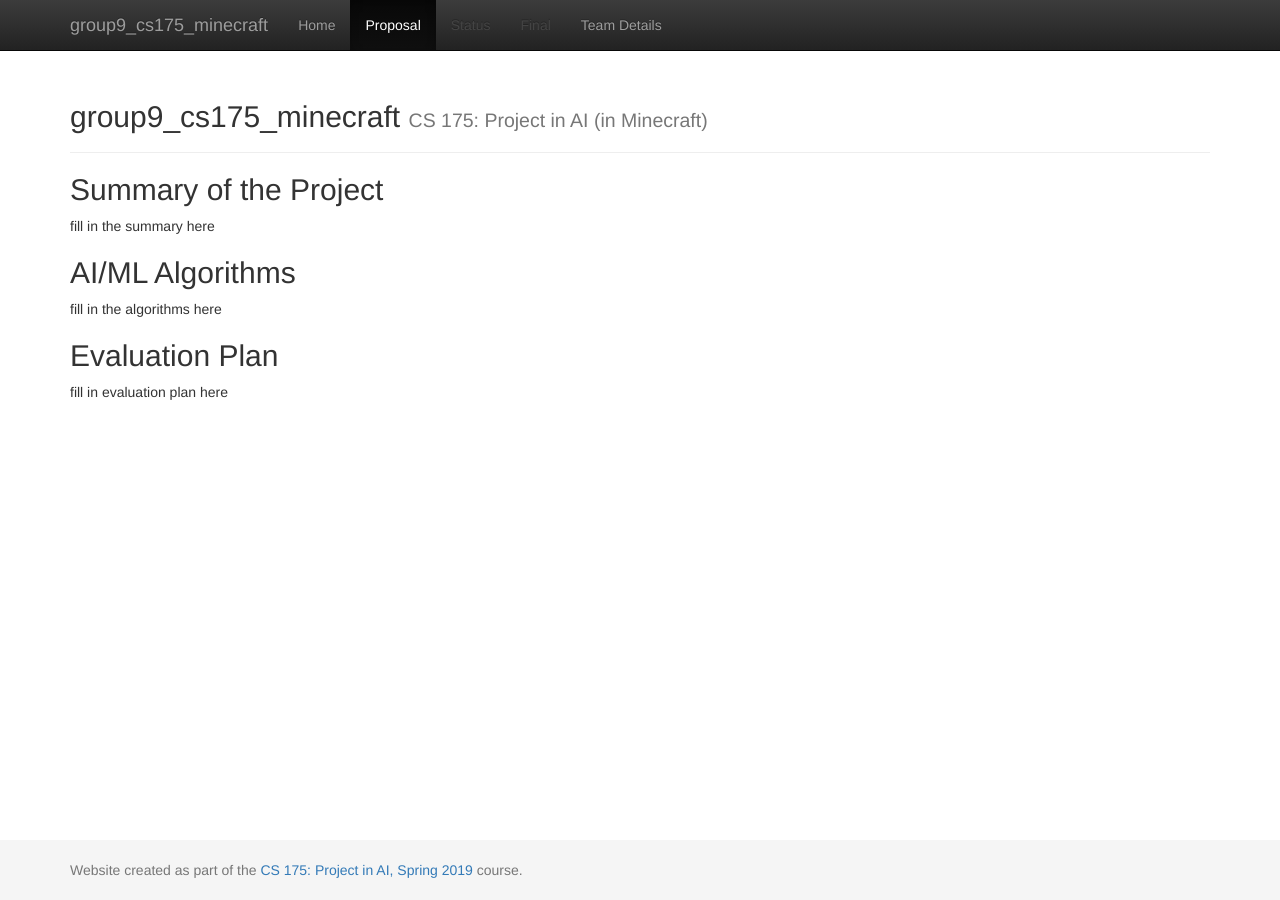
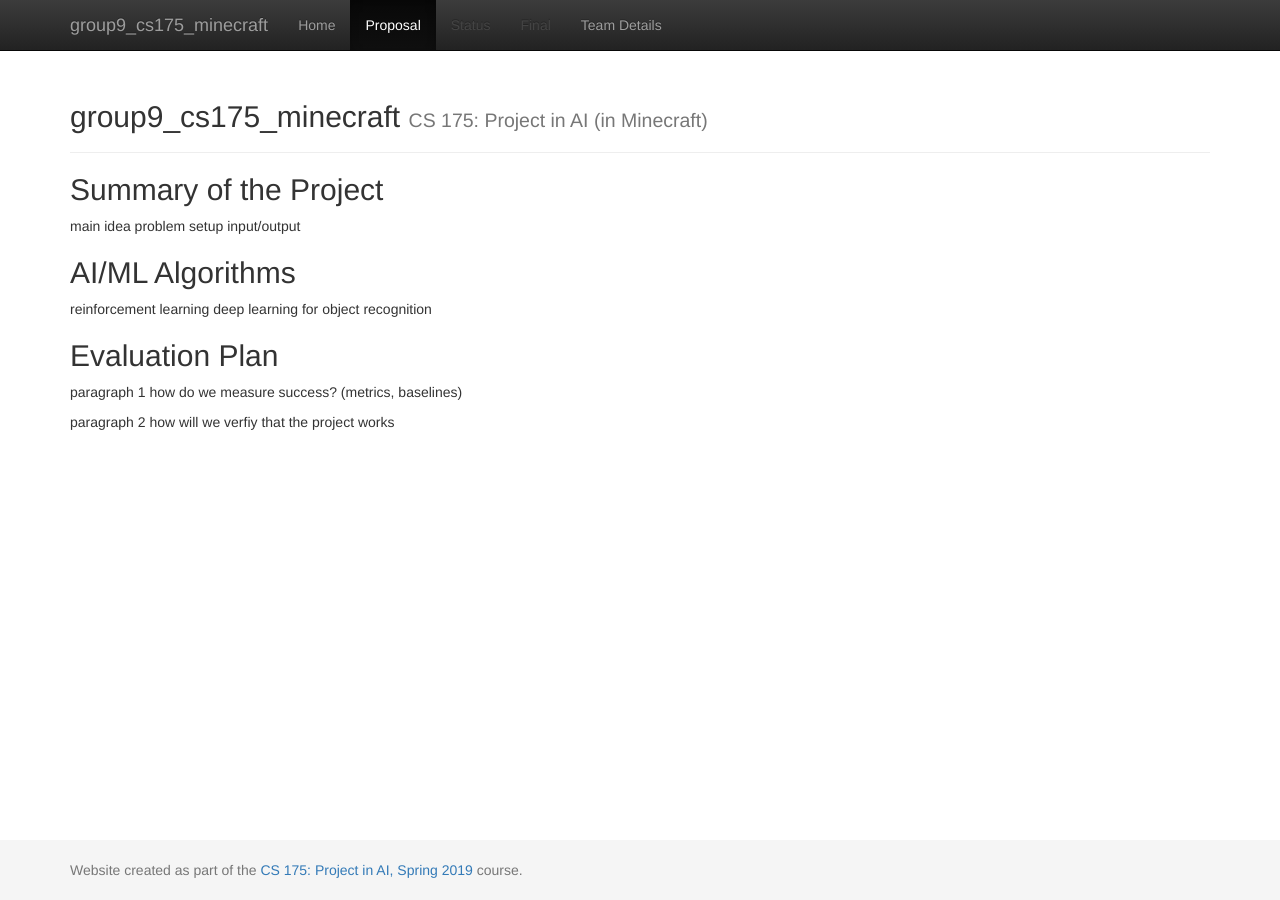
Before and after one commit to jeffomidvaran/TheBlockouts, a Jekyll site: the page built from docs/proposal.md, in a window 1280 px wide. Built offline with Jekyll 4.4.1, drawn with Linux system fonts in a browser that asks for light colours.

Commit message:
created text fields for proposal

```diff
--- a/docs/proposal.md
+++ b/docs/proposal.md
@@ -4,17 +4,18 @@ title:  Proposal
 ---
 
 ## Summary of the Project
-
-fill in the summary here
-
+main idea
+problem setup
+input/output
 
 ## AI/ML Algorithms
-
-
-fill in the algorithms here
+reinforcement learning
+deep learning for object recognition
 
 
 ## Evaluation Plan
+paragraph 1
+    how do we measure success? (metrics, baselines)
 
-
-fill in evaluation plan here
+paragraph 2
+    how will we verfiy that the project works
```
Also changed, not shown: docs/index.md (+1 -1 lines).
